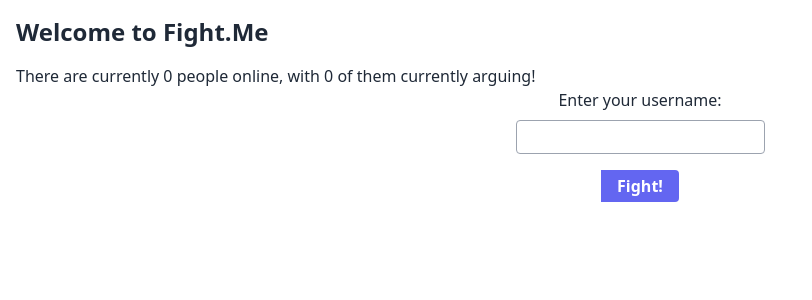
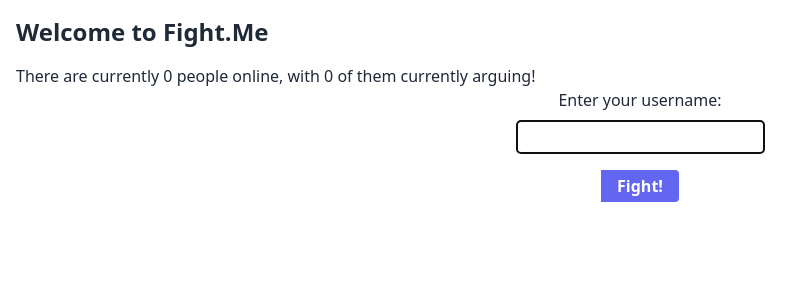
Before and after one commit to tomvaughan77/fight-me-frontend, a Next.js app: page / in a window 1280 px wide. Shown: the top 300 px of the page, without its empty margins (0-812 px from the left). Built offline with nearby package versions, Linux system fonts and the light colour scheme; no server answers.

Commit message:
Autocomplete and autofocus

```diff
--- a/src/components/chat/Chat.tsx
+++ b/src/components/chat/Chat.tsx
@@ -1,4 +1,4 @@
-import { useState, useEffect } from "react";
+import { useState, useEffect, useRef } from "react";
 import { type Socket } from "socket.io-client"
 import type Message from "~/types/Message";
 
@@ -11,6 +11,14 @@ interface ChatProps {
 const Chat: React.FC<ChatProps> = ({ socket, username, room }) => {
     const [messages, setMessages] = useState<Message[]>([]);
     const [message, setMessage] = useState('');
+
+    const textInputElement = useRef<HTMLInputElement>(null)
+
+    useEffect(() => {
+        if (textInputElement.current) {
+          textInputElement.current.focus();
+        }
+      }, []);
 
     useEffect(() => {
         socket.emit("getMessages", { room: room })
@@ -83,6 +91,7 @@ const Chat: React.FC<ChatProps> = ({ socket, username, room }) => {
                 <input
                     type="text"
                     value={message}
+                    ref={textInputElement}
                     onChange={handleInputChange}
                     placeholder="Type your message here"
                     className="w-full px-2 py-1 rounded-l border border-gray-400"
--- a/src/pages/index.tsx
+++ b/src/pages/index.tsx
@@ -1,6 +1,6 @@
 import { type NextPage } from "next";
 import { useRouter } from "next/router";
-import React, { useEffect, useState } from 'react';
+import React, { useEffect, useState, useRef } from 'react';
 import { useSocket } from "~/components/socket/socket";
 
 const Home: NextPage = () => {
@@ -11,6 +11,8 @@ const Home: NextPage = () => {
   const [isLoading, setIsLoading] = useState<boolean>(false)
   const [numOnline, setNumOnline] = useState<number>(0)
   const [numArguing, setNumArguing] = useState<number>(0)
+
+  const usernameInputElement = useRef<HTMLInputElement>(null);
 
   const { socket } = useSocket()
   const router = useRouter()
@@ -61,6 +63,12 @@ const Home: NextPage = () => {
     }
   }, [router, room, isLoading, username]);
 
+  useEffect(() => {
+    if (usernameInputElement.current) {
+      usernameInputElement.current.focus();
+    }
+  }, []);
+
   return (
     <div className="p-4">
       <h1 className="text-2xl font-bold mb-4">Welcome to Fight.Me</h1>
@@ -74,6 +82,8 @@ const Home: NextPage = () => {
           className="px-2 py-1 rounded border border-gray-400 mb-4"
           type="text"
           id="username"
+          autoComplete="off"
+          ref={usernameInputElement}
           value={username}
           onChange={handleUsernameChange}
         />
```
Also changed, not shown: 1 other file (tests, documents, lock files or other folders).
